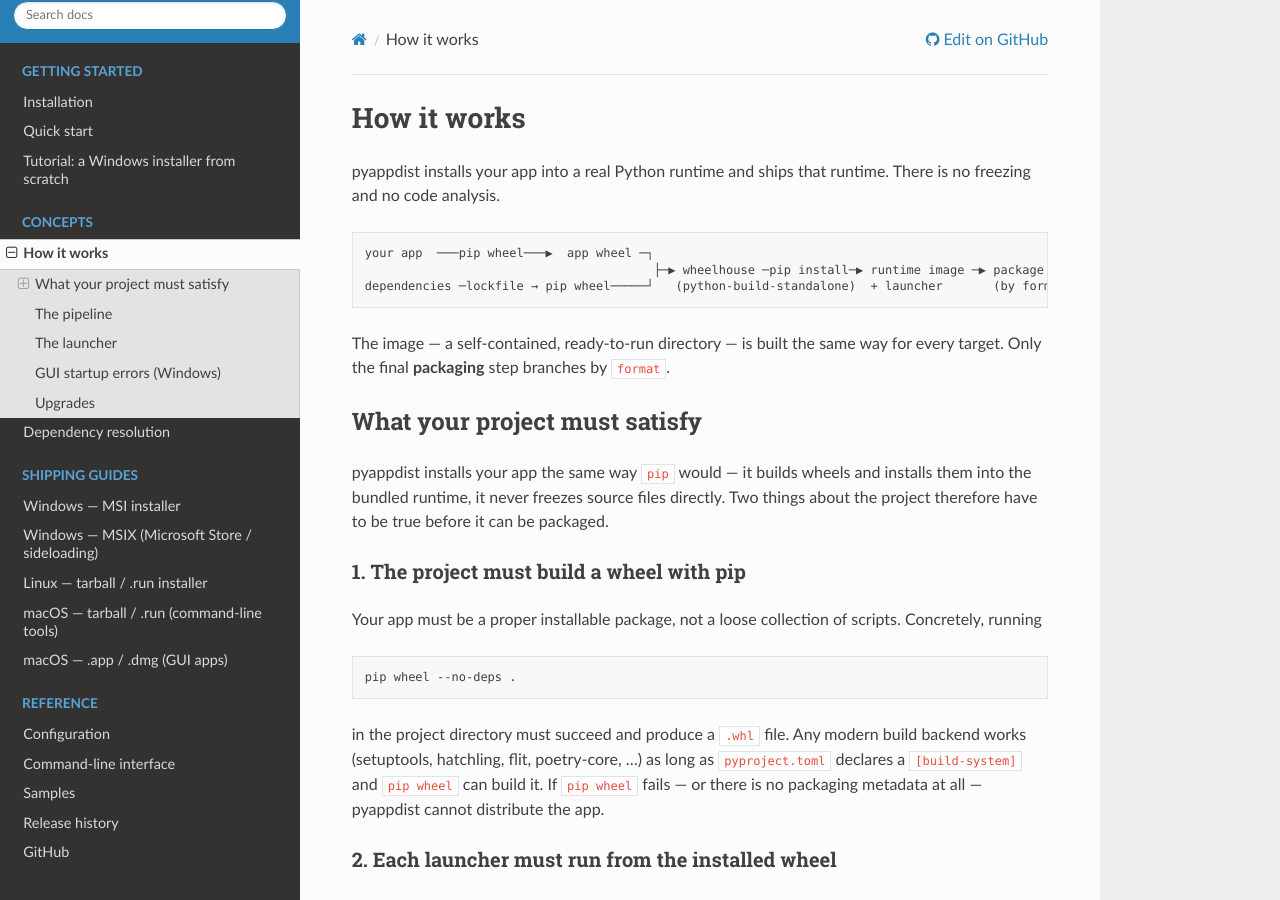
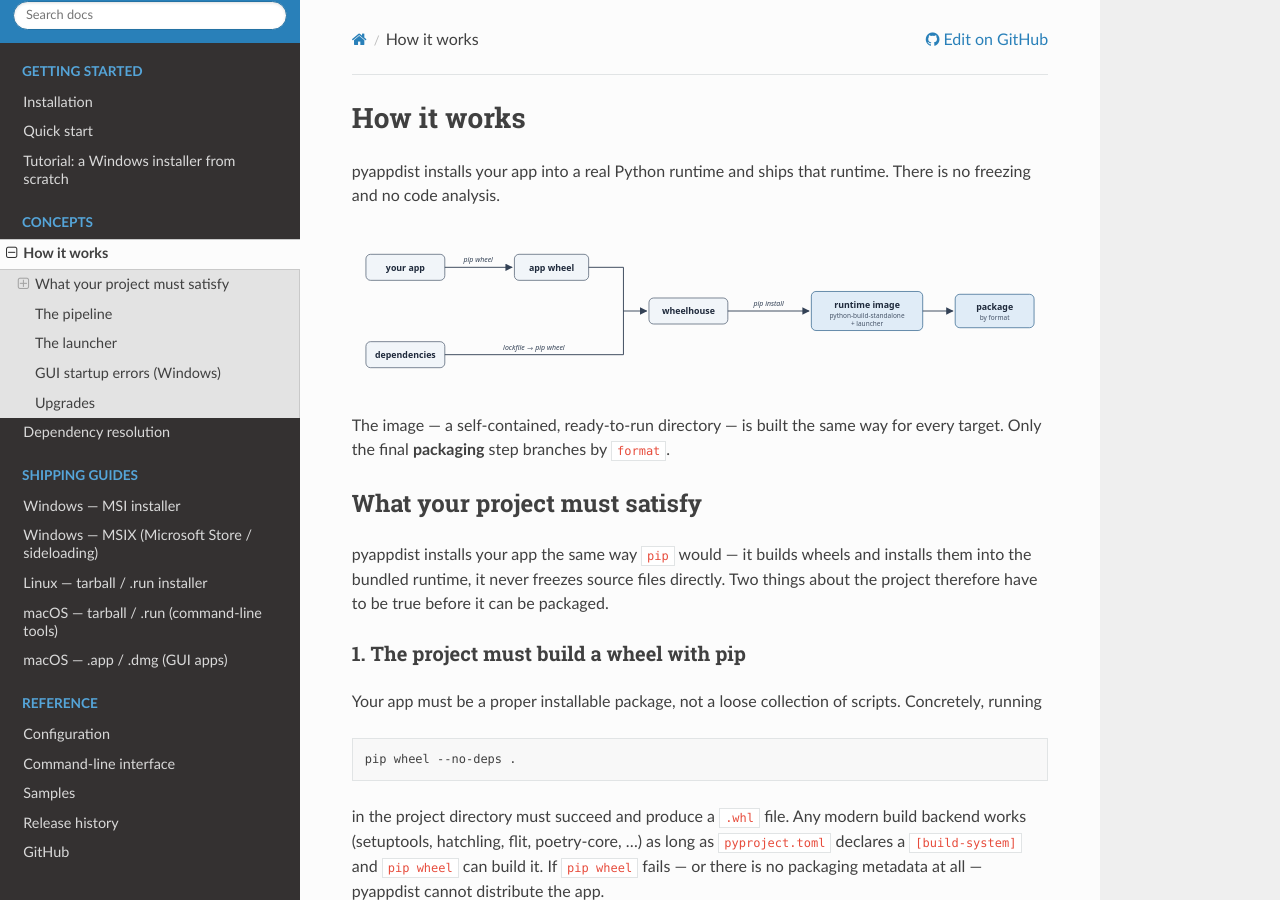
Before and after one commit to atsuoishimoto/pyappdist, a Sphinx documentation site: the page built from docs/how-it-works.rst, in a window 1280 px wide and 900 px high. Built offline with Sphinx 7.4.7 and the Read the Docs theme 3.1.0, drawn with Linux system fonts in a browser that asks for light colours.

Commit message:
docs: add how-it-works pipeline diagram as SVG image
Replace the ASCII-art pipeline sketch in the How it works page with a
rendered SVG so it displays cleanly at any resolution.

```diff
--- a/docs/how-it-works.rst
+++ b/docs/how-it-works.rst
@@ -4,11 +4,11 @@
 pyappdist installs your app into a real Python runtime and ships that runtime.
 There is no freezing and no code analysis.
 
-.. code-block:: text
-
-   your app  ───pip wheel───▶  app wheel ─┐
-                                           ├─▶ wheelhouse ─pip install─▶ runtime image ─▶ package
-   dependencies ─lockfile → pip wheel─────┘   (python-build-standalone)  + launcher       (by format)
+.. image:: images/how-it-works.svg
+   :alt: your app and its dependencies are built into wheels, collected into a
+         wheelhouse, pip-installed into a python-build-standalone runtime image
+         with a launcher, then packaged by format.
+   :width: 100%
 
 The image — a self-contained, ready-to-run directory — is built the same way for
 every target. Only the final **packaging** step branches by ``format``.
```
Also changed, not shown: docs/images/how-it-works.svg (added).
